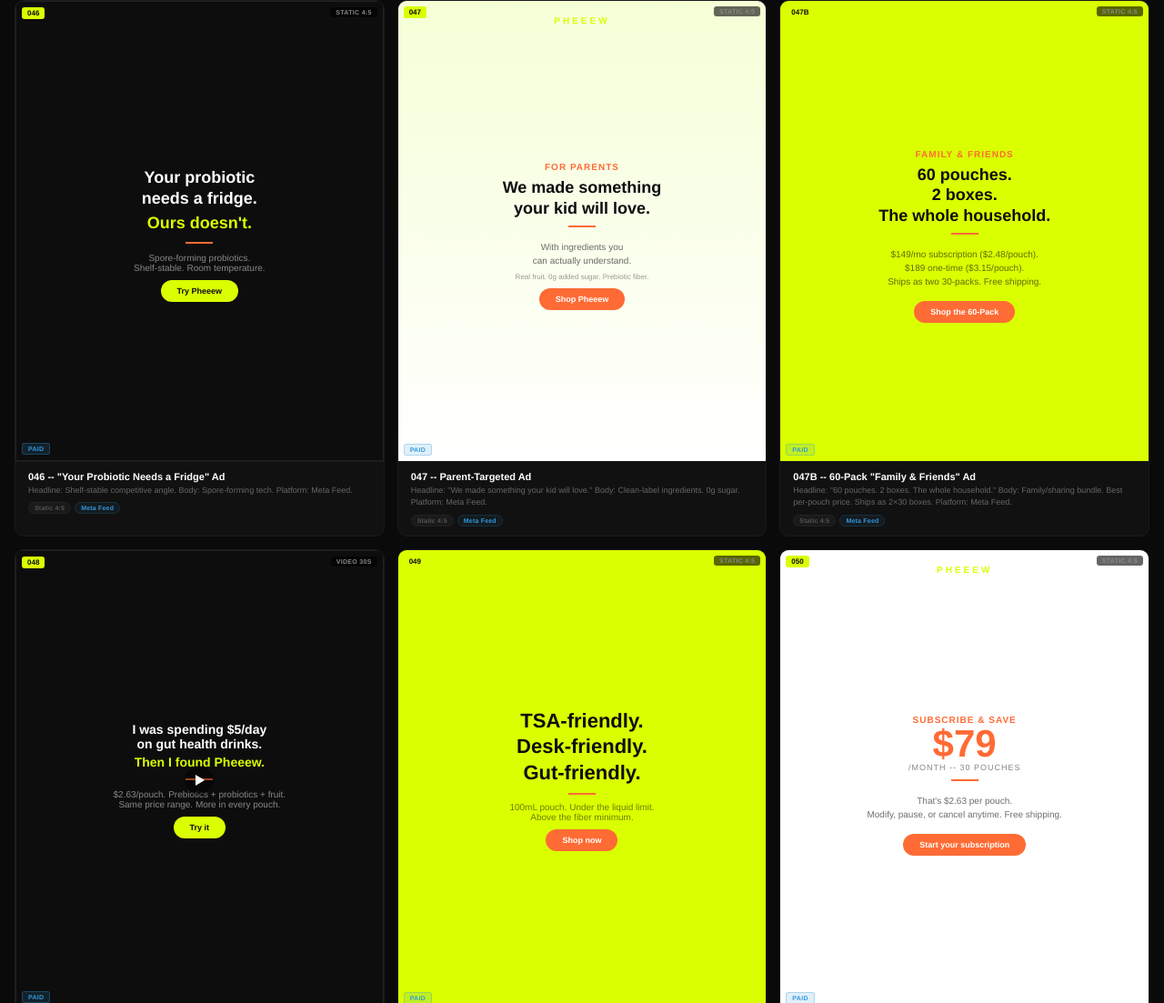
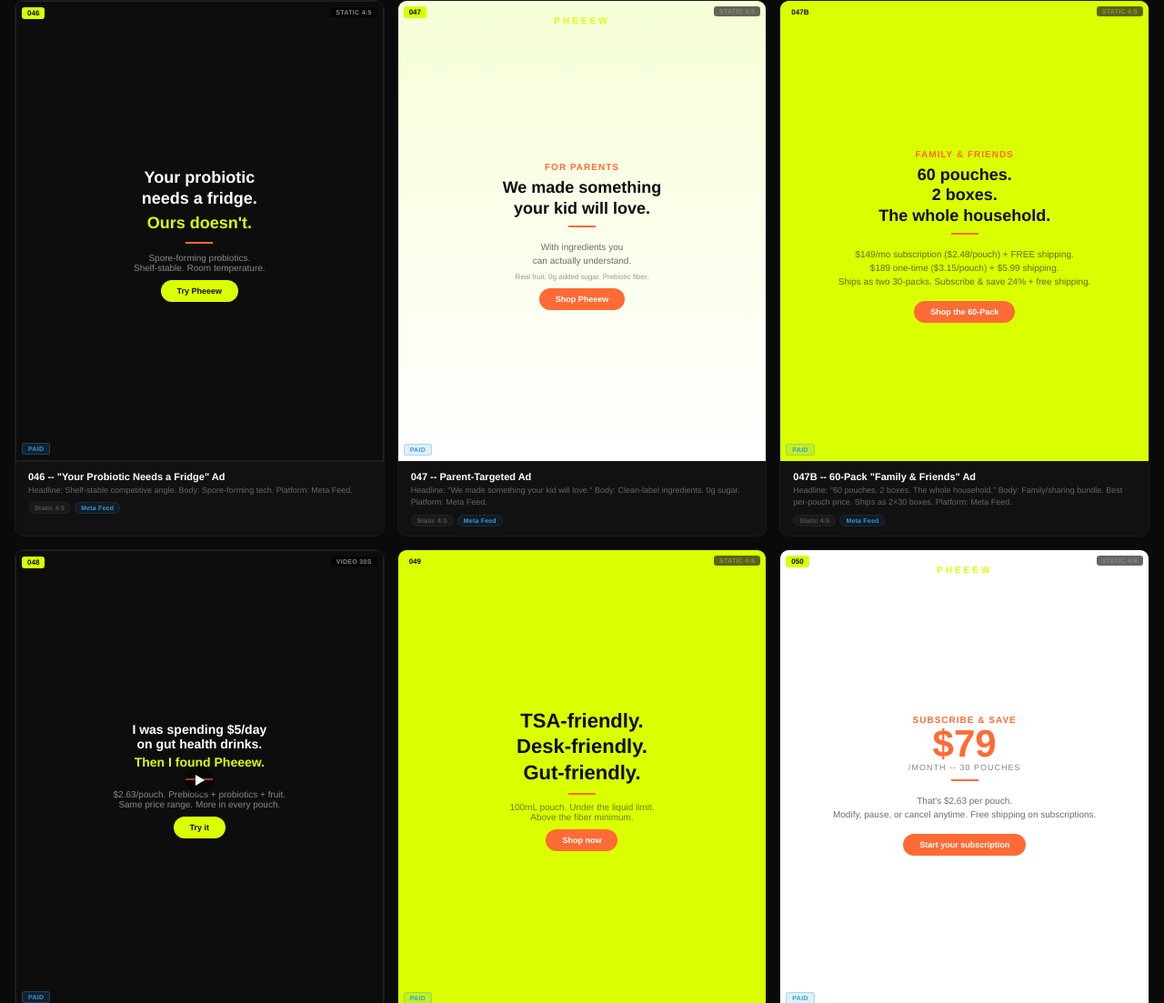
Before and after one commit to allvitalorganics/pheeew-ads, a plain HTML site: page index.html in a window 1280 px wide. Shown: the part 9295-10398 px from the top of the page at 91% size. Drawn offline with Linux system fonts and the light colour scheme.

Commit message:
Sub free ship messaging, OT .99 ship specified

```diff
--- a/index.html
+++ b/index.html
@@ -277,7 +277,7 @@
 <div class="ad show" data-cat="paid" data-use="paid"><div class="mk bg-gl"><div class="n">047</div><div class="fmt">Static 4:5</div><div class="use use-paid">PAID</div><div class="brand">PHEEEW</div><p style="font-size:10px;letter-spacing:1px;text-transform:uppercase;color:var(--orange);font-weight:700;margin-top:12px">FOR PARENTS</p><p class="hl-sm" style="margin-top:6px">We made something<br>your kid will love.</p><div style="width:30px;height:2px;background:var(--orange);margin:8px auto"></div><p class="sub">With ingredients you<br>can actually understand.</p><p style="font-size:8px;color:rgba(0,0,0,.4)">Real fruit. 0g added sugar. Prebiotic fiber.</p><div class="cta-o">Shop Pheeew</div></div><div class="info"><p class="t">047 -- Parent-Targeted Ad</p><p class="d">Headline: "We made something your kid will love." Body: Clean-label ingredients. 0g sugar. Platform: Meta Feed.</p><div class="tags"><span class="tag t-fmt">Static 4:5</span><span class="tag t-plat">Meta Feed</span></div></div></div>
 
 <!-- PA17B: 60-Pack Family & Friends -->
-<div class="ad show" data-cat="paid" data-use="paid"><div class="mk bg-l"><div class="n">047B</div><div class="fmt">Static 4:5</div><div class="use use-paid">PAID</div><div class="brand">PHEEEW</div><p style="font-size:10px;letter-spacing:1px;text-transform:uppercase;color:var(--orange);font-weight:700;margin-top:12px">FAMILY &amp; FRIENDS</p><p class="hl-sm" style="margin-top:6px">60 pouches.<br>2 boxes.<br>The whole household.</p><div style="width:30px;height:2px;background:var(--orange);margin:8px auto"></div><p class="sub">$149/mo subscription ($2.48/pouch).<br>$189 one-time ($3.15/pouch).<br>Ships as two 30-packs. Free shipping.</p><div class="cta-o">Shop the 60-Pack</div></div><div class="info"><p class="t">047B -- 60-Pack "Family &amp; Friends" Ad</p><p class="d">Headline: "60 pouches. 2 boxes. The whole household." Body: Family/sharing bundle. Best per-pouch price. Ships as 2&times;30 boxes. Platform: Meta Feed.</p><div class="tags"><span class="tag t-fmt">Static 4:5</span><span class="tag t-plat">Meta Feed</span></div></div></div>
+<div class="ad show" data-cat="paid" data-use="paid"><div class="mk bg-l"><div class="n">047B</div><div class="fmt">Static 4:5</div><div class="use use-paid">PAID</div><div class="brand">PHEEEW</div><p style="font-size:10px;letter-spacing:1px;text-transform:uppercase;color:var(--orange);font-weight:700;margin-top:12px">FAMILY &amp; FRIENDS</p><p class="hl-sm" style="margin-top:6px">60 pouches.<br>2 boxes.<br>The whole household.</p><div style="width:30px;height:2px;background:var(--orange);margin:8px auto"></div><p class="sub">$149/mo subscription ($2.48/pouch) + FREE shipping.<br>$189 one-time ($3.15/pouch) + $5.99 shipping.<br>Ships as two 30-packs. Subscribe &amp; save 24% + free shipping.</p><div class="cta-o">Shop the 60-Pack</div></div><div class="info"><p class="t">047B -- 60-Pack "Family &amp; Friends" Ad</p><p class="d">Headline: "60 pouches. 2 boxes. The whole household." Body: Family/sharing bundle. Best per-pouch price. Ships as 2&times;30 boxes. Platform: Meta Feed.</p><div class="tags"><span class="tag t-fmt">Static 4:5</span><span class="tag t-plat">Meta Feed</span></div></div></div>
 
 <!-- PA18 -->
 <div class="ad show" data-cat="paid" data-use="paid"><div class="mk bg-d"><div class="n">048</div><div class="fmt">Video 30s</div><div class="use use-paid">PAID</div><p style="font-size:14px;font-weight:700;color:#fff">I was spending $5/day<br>on gut health drinks.</p><p style="font-size:14px;font-weight:700;color:var(--lime);margin-top:4px">Then I found Pheeew.</p><div style="width:30px;height:2px;background:var(--orange);margin:10px auto"></div><p style="font-size:10px;color:#888">$2.63/pouch. Prebiotics + probiotics + fruit.<br>Same price range. More in every pouch.</p><div class="cta">Try it</div><div class="play"></div></div><div class="info"><p class="t">048 -- Cost Switcher Story Video</p><p class="d">Headline: "I was spending $5/day on gut health." Body: Value proposition. UGC voiceover style. Platform: TikTok + Meta.</p><div class="tags"><span class="tag t-fmt">Video 30s</span><span class="tag t-plat">TikTok + Meta</span></div></div></div>
@@ -286,7 +286,7 @@
 <div class="ad show" data-cat="paid" data-use="paid"><div class="mk bg-l"><div class="n">049</div><div class="fmt">Static 4:5</div><div class="use use-paid">PAID</div><p style="font-size:22px;font-weight:800;color:var(--bk);line-height:1.3">TSA-friendly.<br>Desk-friendly.<br>Gut-friendly.</p><div style="width:30px;height:2px;background:var(--orange);margin:8px auto"></div><p style="font-size:10px;color:rgba(0,0,0,.5)">100mL pouch. Under the liquid limit.<br>Above the fiber minimum.</p><div class="cta-o">Shop now</div></div><div class="info"><p class="t">049 -- "TSA-Friendly" Travel Ad</p><p class="d">Headline: Triple "friendly" structure. Body: 100mL = under TSA limit. Platform: Meta Feed.</p><div class="tags"><span class="tag t-fmt">Static 4:5</span><span class="tag t-plat">Meta Feed</span></div></div></div>
 
 <!-- PA20 -->
-<div class="ad show" data-cat="paid" data-use="paid"><div class="mk bg-w"><div class="n">050</div><div class="fmt">Static 4:5</div><div class="use use-paid">PAID</div><div class="brand">PHEEEW</div><p style="font-size:10px;letter-spacing:1px;text-transform:uppercase;color:var(--orange);font-weight:700;margin-top:12px">SUBSCRIBE & SAVE</p><p class="st">$79</p><p class="stl">/month -- 30 pouches</p><div style="width:30px;height:2px;background:var(--orange);margin:8px auto"></div><p class="sub">That's $2.63 per pouch.<br>Modify, pause, or cancel anytime. Free shipping.</p><div class="cta-o">Start your subscription</div></div><div class="info"><p class="t">050 -- Subscription CTA Ad</p><p class="d">Headline: "$79/month -- 30 pouches." Body: $2.63/pouch, cancel anytime. Platform: Meta Feed.</p><div class="tags"><span class="tag t-fmt">Static 4:5</span><span class="tag t-plat">Meta Feed</span></div></div></div>
+<div class="ad show" data-cat="paid" data-use="paid"><div class="mk bg-w"><div class="n">050</div><div class="fmt">Static 4:5</div><div class="use use-paid">PAID</div><div class="brand">PHEEEW</div><p style="font-size:10px;letter-spacing:1px;text-transform:uppercase;color:var(--orange);font-weight:700;margin-top:12px">SUBSCRIBE & SAVE</p><p class="st">$79</p><p class="stl">/month -- 30 pouches</p><div style="width:30px;height:2px;background:var(--orange);margin:8px auto"></div><p class="sub">That's $2.63 per pouch.<br>Modify, pause, or cancel anytime. Free shipping on subscriptions.</p><div class="cta-o">Start your subscription</div></div><div class="info"><p class="t">050 -- Subscription CTA Ad</p><p class="d">Headline: "$79/month -- 30 pouches." Body: $2.63/pouch, cancel anytime. Platform: Meta Feed.</p><div class="tags"><span class="tag t-fmt">Static 4:5</span><span class="tag t-plat">Meta Feed</span></div></div></div>
 
 <!-- PA21 -->
 <div class="ad show" data-cat="paid" data-use="paid"><div class="mk bg-d"><div class="n">051</div><div class="fmt">Video 15s</div><div class="use use-paid">PAID</div><p style="font-size:14px;font-weight:700;color:var(--lime)">Things I stopped<br>buying after Pheeew:</p><p style="font-size:10px;color:#888;line-height:2;margin-top:8px">Prebiotic soda (2g fiber)<br>Probiotic juice (15g sugar)<br>Green powder (tastes bad)<br>Fiber gummies (not enough)</p><div class="cta">Shop Pheeew</div><div class="play"></div></div><div class="info"><p class="t">051 -- "Things I Stopped Buying" Listicle</p><p class="d">Headline: Category switcher list. Body: Each competitor weakness. Platform: TikTok + Meta Reels.</p><div class="tags"><span class="tag t-fmt">Video 15s</span><span class="tag t-plat">TikTok + Meta</span></div></div></div>
```
